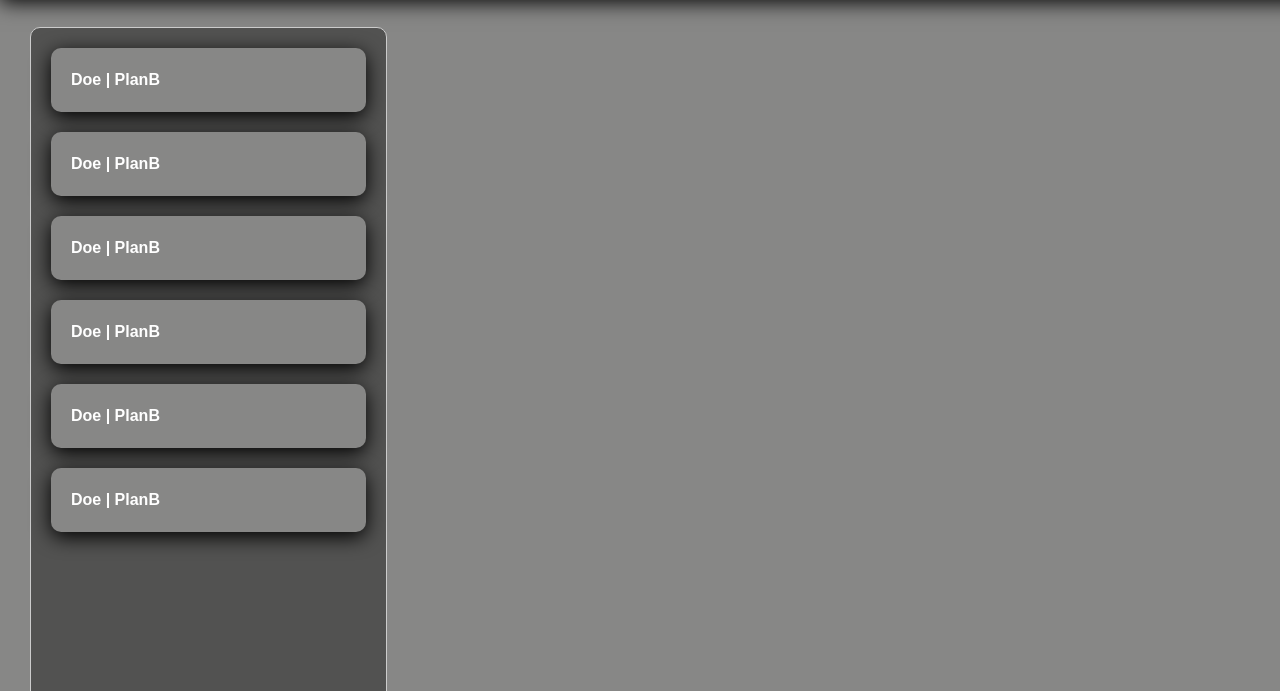
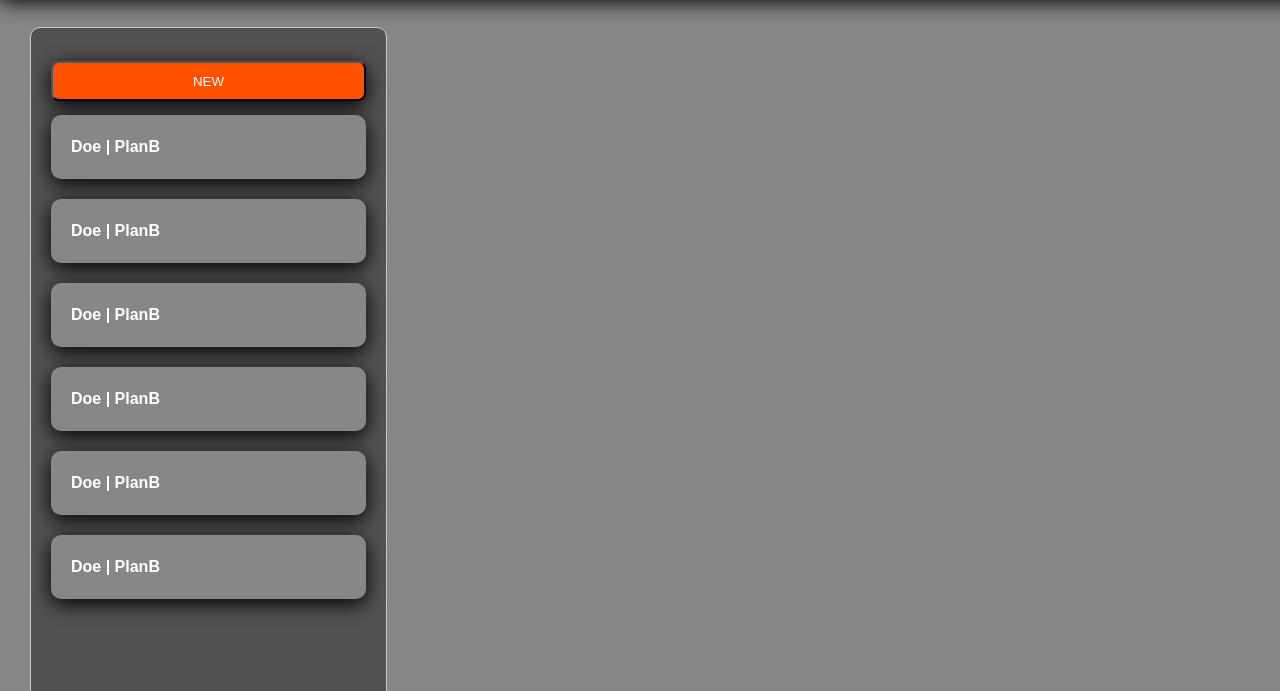
Before and after one commit to CedricxxxA/WebDevelopmentWorkshop, a plain HTML site: page src/websites/main.html in a window 1280 px wide. Shown: the part 109-800 px from the top of the page. Drawn offline with Linux system fonts and the light colour scheme.

Commit message:
created button

```diff
--- a/src/websites/main-style.css
+++ b/src/websites/main-style.css
@@ -5,6 +5,22 @@
     --background-color: #878786;
     --grid-background-color: #f9f9f9;
   }
+
+.NewButton{
+  text-align: center;
+  background-color: var(--secondary-color);
+  color: white;
+  border-radius: 8px;
+  box-shadow: 0px 5px 20px black;
+  max-height: 4em;
+  height: 3em;
+  margin-top: 1em;
+  margin-bottom: 1em;
+}
+.NewButton:hover{
+  border-style: solid;
+  border-color: white;
+}
 
   body {
     font-family: Arial, sans-serif;
--- a/src/websites/main.html
+++ b/src/websites/main.html
@@ -10,6 +10,7 @@
     <div class="headline">Kunden Dashboard</div>
     <div class="mainContainer">
       <div class="customerList">
+        <button class="NewButton">NEW</button>
         <div class="item">Doe | PlanB</div>
         <div class="item">Doe | PlanB</div>
         <div class="item">Doe | PlanB</div>
```
